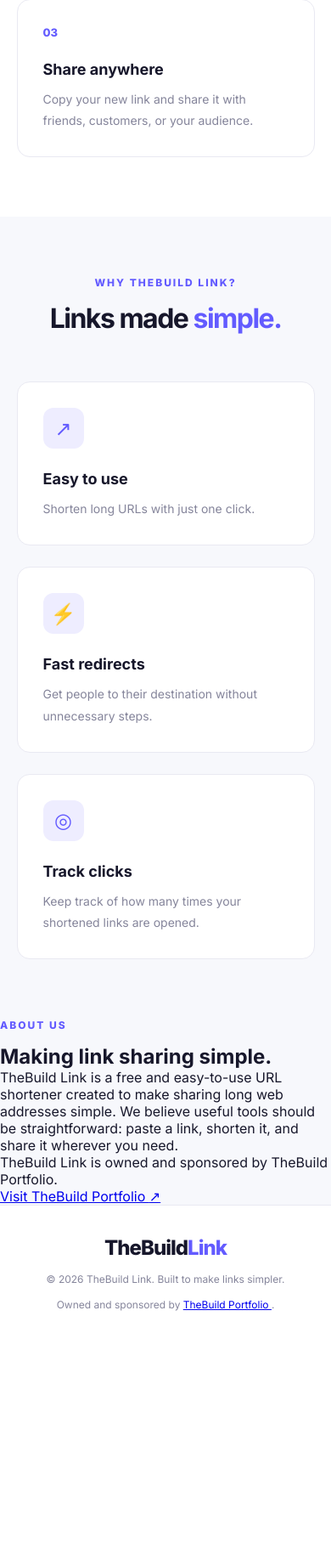
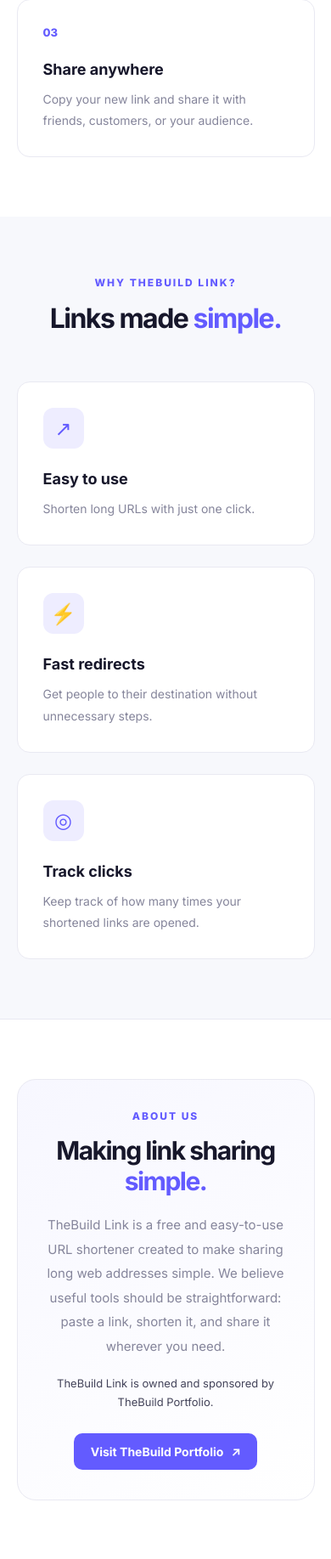
Before and after one commit to JayJay-cmd-glitch/thebuild-link, a Node server app: page / in a window 390 px wide. Shown: the part 1428-3263 px from the top of the page at 85% size. Before the commit the page ends 2971 px from the top, so only its background shows below. Run offline with Node 20, Linux system fonts and the light colour scheme; some libraries are stand-ins or nearby versions.

Commit message:
Style About Us section and mobile navigation

```diff
--- a/public/style.css
+++ b/public/style.css
@@ -346,6 +346,68 @@ body {
     margin-bottom: 25px;
 }
 
+
+/* ABOUT US */
+.about-section {
+    padding: 95px 8%;
+    background: white;
+    border-top: 1px solid var(--border);
+}
+
+.about-content {
+    max-width: 760px;
+    margin: 0 auto;
+    padding: 48px 42px;
+    text-align: center;
+    background: linear-gradient(145deg, #f7f7ff, #ffffff);
+    border: 1px solid var(--border);
+    border-radius: 22px;
+}
+
+.about-content h2 {
+    font-size: clamp(30px, 4vw, 42px);
+    line-height: 1.2;
+    letter-spacing: -1.5px;
+    margin: 12px 0 20px;
+}
+
+.about-content h2 span {
+    color: var(--primary);
+}
+
+.about-description {
+    color: var(--muted);
+    font-size: 15px;
+    line-height: 1.9;
+}
+
+.about-note {
+    margin-top: 18px;
+    color: var(--text);
+    font-size: 13px;
+    line-height: 1.7;
+}
+
+.about-button {
+    display: inline-flex;
+    align-items: center;
+    gap: 9px;
+    margin-top: 26px;
+    padding: 13px 20px;
+    border-radius: 10px;
+    background: var(--primary);
+    color: white;
+    text-decoration: none;
+    font-size: 14px;
+    font-weight: 700;
+    transition: 0.2s;
+}
+
+.about-button:hover {
+    background: var(--primary-dark);
+    transform: translateY(-2px);
+}
+
 /* FOOTER */
 
 .footer {
@@ -372,6 +434,15 @@ body {
     }
 
     .navbar nav {
+        display: flex;
+        gap: 12px;
+    }
+
+    .navbar nav a {
+        font-size: 11px;
+    }
+
+    .navbar nav a:not(:last-child) {
         display: none;
     }
 
@@ -402,8 +473,13 @@ body {
     }
 
     .how-section,
-    .features-section {
+    .features-section,
+    .about-section {
         padding: 70px 5%;
+    }
+
+    .about-content {
+        padding: 35px 22px;
     }
 
     .section-heading h2 {
```
